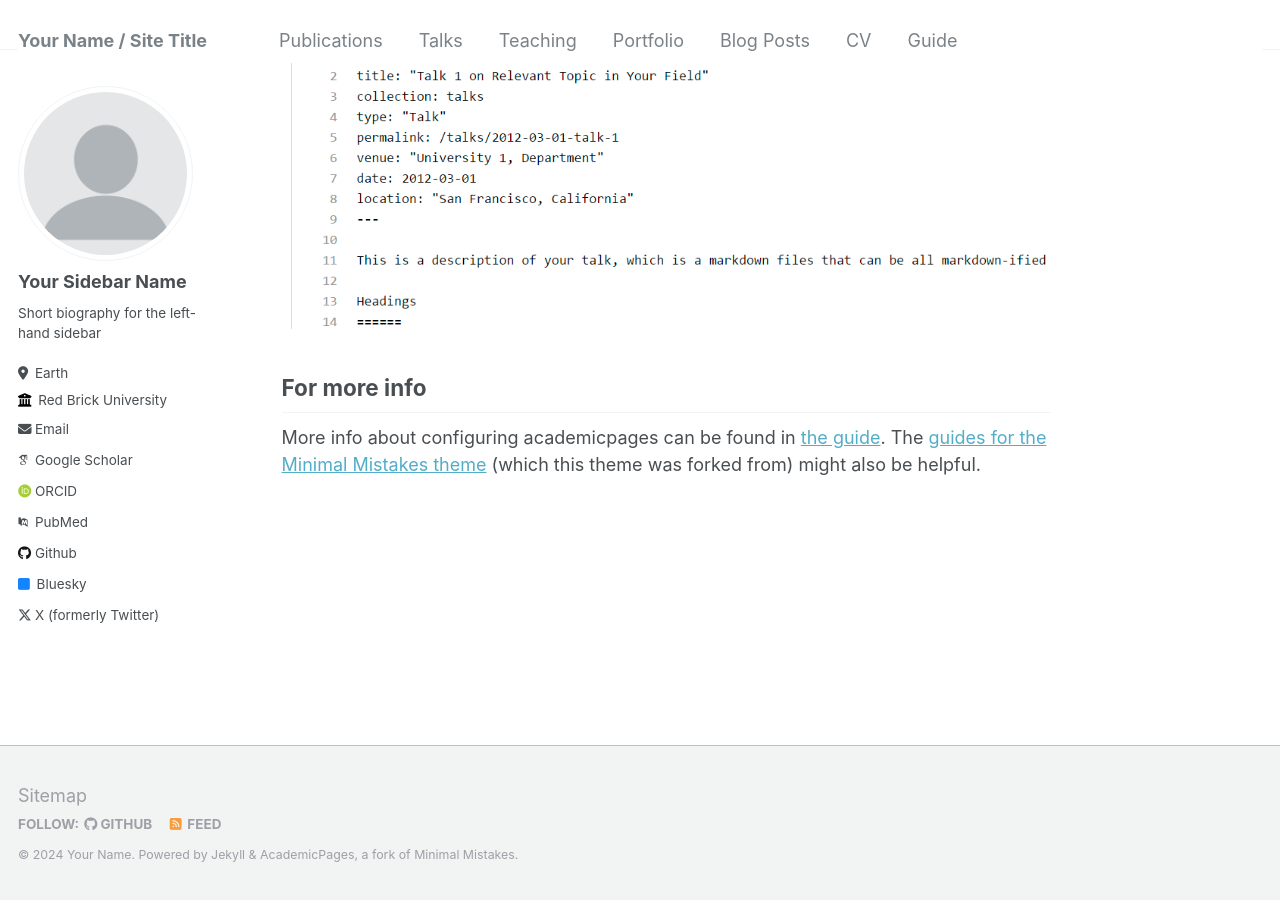
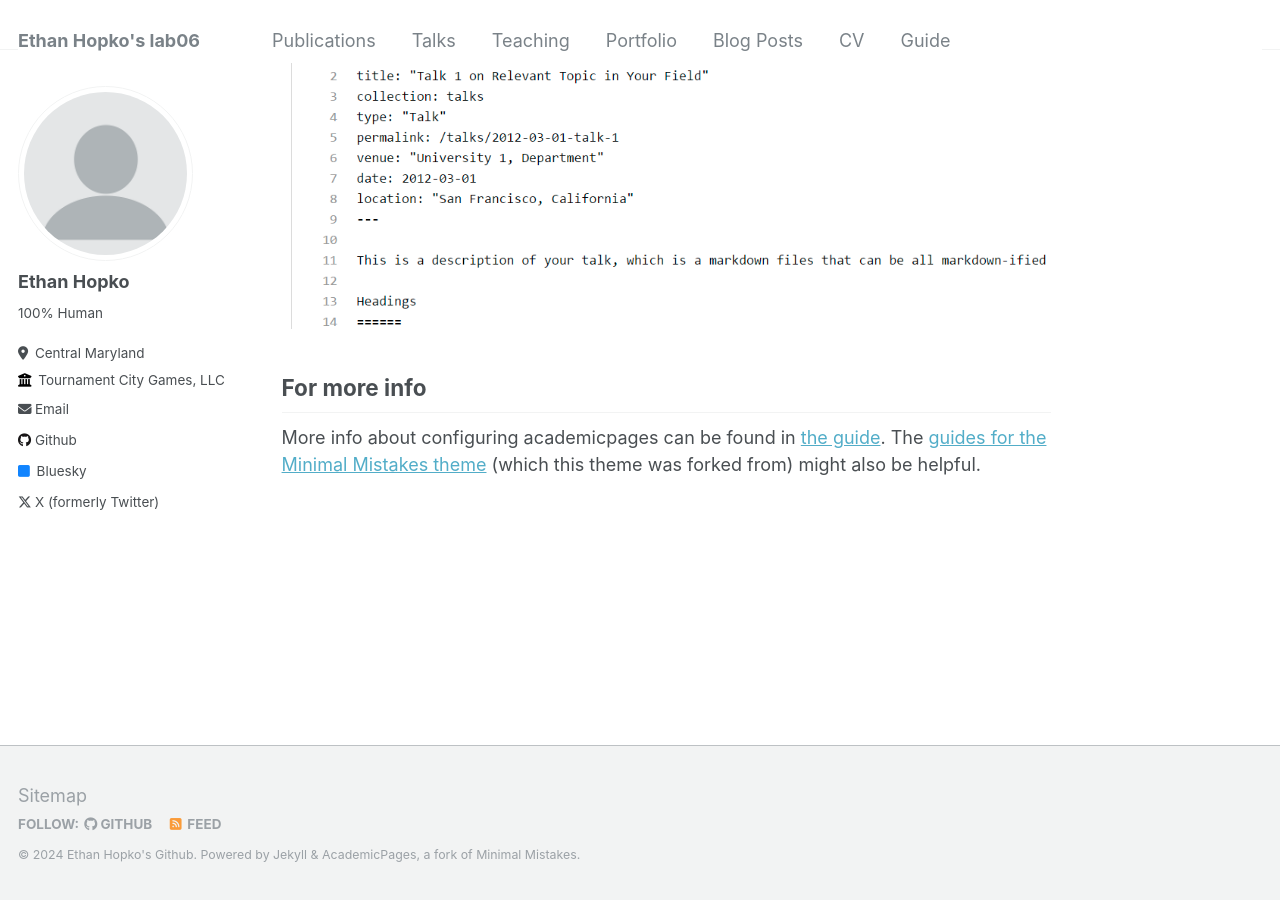
Before and after one commit to eh1-umbc/eh1-umbc.github.io, a Jekyll site: the page built from _pages/about.md, in a window 1280 px wide and 900 px high, scrolled down 2640 px. Built offline with Jekyll 4.4.1, drawn with Linux system fonts in a browser that asks for light colours; some web fonts are replaced.

Commit message:
Update _config.yml

```diff
--- a/_config.yml
+++ b/_config.yml
@@ -8,13 +8,13 @@
 
 # Basic Site Settings
 locale                   : "en-US"
-title                    : "Your Name / Site Title"
+title                    : "Ethan Hopko's lab06"
 title_separator          : "-"
-name                     : &name "Your Name"
-description              : &description "personal description"
-url                      : https://academicpages.github.io # the base hostname & protocol for your site e.g. "https://mmistakes.github.io"
+name                     : &name "Ethan Hopko's Github"
+description              : &description "UMBC '25"
+url                      : "https://eh1-umbc.github.io" # the base hostname & protocol for your site e.g. "https://mmistakes.github.io"
 baseurl                  : "" # the subpath of your site, e.g. "/blog"
-repository               : "academicpages/academicpages.github.io"
+repository               : "eh1-umbc/eh1-umbc.github.io"
 
 # Site Author - The following control what appear as part of the author content on the side bar.
 #               If a field is blank the icon and link will not appear, otherwise it will be shown.
@@ -22,20 +22,20 @@ repository               : "academicpages/academicpages.github.io"
 author:
   # Biographic information
   avatar           : "profile.png"
-  name             : "Your Sidebar Name"
+  name             : "Ethan Hopko"
   pronouns         : # example: "she/her"
-  bio              : "Short biography for the left-hand sidebar"
-  location         : "Earth"
-  employer         : "Red Brick University"
+  bio              : "100% Human"
+  location         : "Central Maryland"
+  employer         : "Tournament City Games, LLC"
   uri              : # URL
-  email            : "none@example.org"
+  email            : "ehopko1@umbc.edu"
 
   # Academic websites
   arxiv            : # URL - Update with the correct link to your profile
-  googlescholar    : "https://scholar.google.com/citations?user=PS_CX0AAAAAJ"
+  googlescholar    : #"https://scholar.google.com/citations?user=PS_CX0AAAAAJ"
   impactstory      : # URL
-  orcid            : "http://orcid.org/yourorcidurl"
-  pubmed           : "https://www.ncbi.nlm.nih.gov/pubmed/?term=john+snow"
+  orcid            : #"http://orcid.org/yourorcidurl"
+  pubmed           : #"https://www.ncbi.nlm.nih.gov/pubmed/?term=john+snow"
   researchgate     : # URL
 
   # Repositories and software development
```
